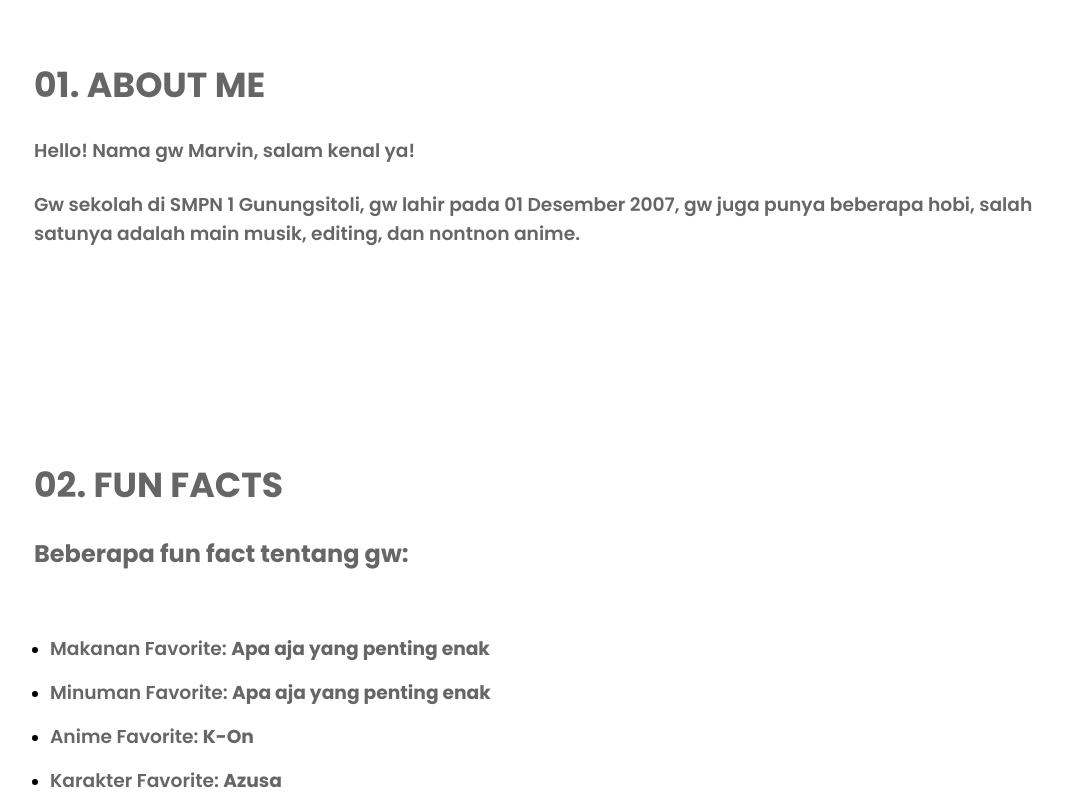
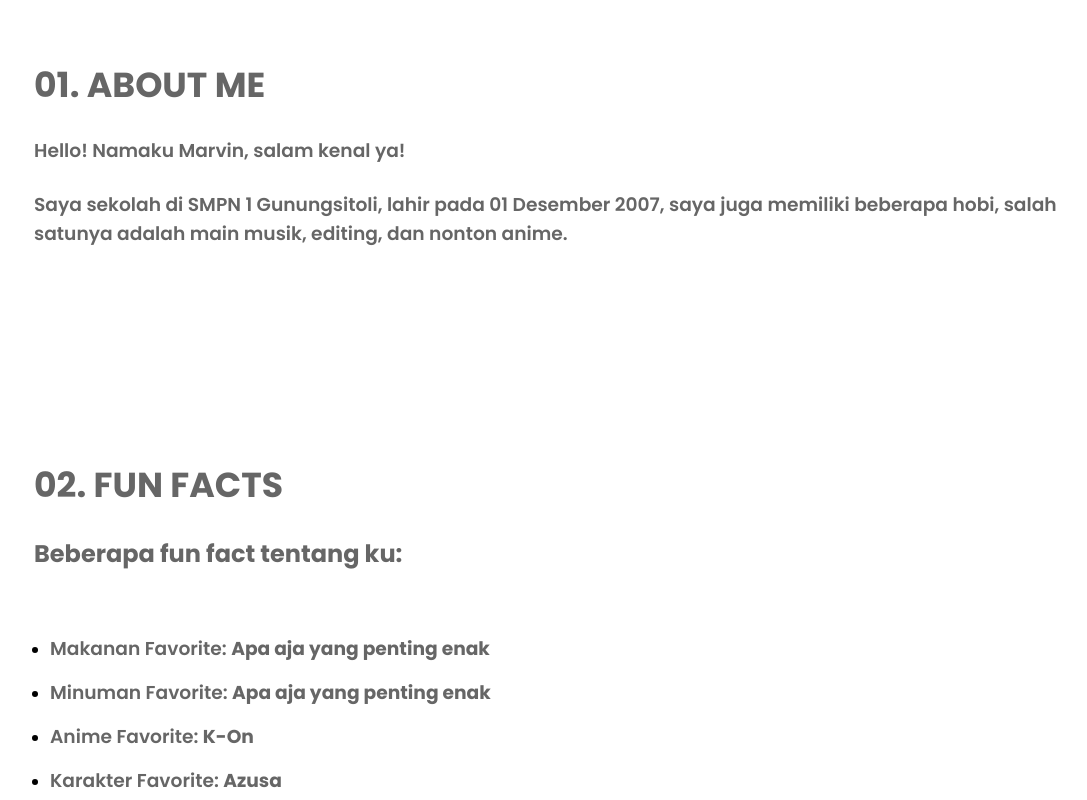
Before and after one commit to DaNoobBoii/marvin-web, a plain HTML site: page index.html in a window 1280 px wide. Shown: the part 820-1620 px from the top of the page, without its empty margins (94-1181 px from the left). Drawn offline with Linux system fonts and the light colour scheme.

Commit message:
index-revisi1

```diff
--- a/index.html
+++ b/index.html
@@ -30,14 +30,14 @@
     <div class="about-me" id="about">
         <h3>01. ABOUT ME</h3>
         <br>
-        <p>Hello! Nama gw Marvin, salam kenal ya!</p>
+        <p>Hello! Namaku Marvin, salam kenal ya!</p>
         <br>
-        <p>Gw sekolah di SMPN 1 Gunungsitoli, gw lahir pada 01 Desember 2007, gw juga punya beberapa hobi, salah satunya adalah main musik, editing, dan nontnon anime.</p>
+        <p>Saya sekolah di SMPN 1 Gunungsitoli, lahir pada 01 Desember 2007, saya juga memiliki beberapa hobi, salah satunya adalah main musik, editing, dan nonton anime.</p>
     </div>
     <div class="fun-facts" id="facts">
         <h3>02. FUN FACTS</h3>
         <br>
-        <h4>Beberapa fun fact tentang gw:</h4>
+        <h4>Beberapa fun fact tentang ku:</h4>
         <ul class="list">
             <li><p>Makanan Favorite: <strong>Apa aja yang penting enak</strong></p></li>
             <li><p>Minuman Favorite: <strong>Apa aja yang penting enak</strong></p></li>
@@ -55,5 +55,9 @@
             <li><p>NONTON ANIME</p><p><strong>100/10</strong></p></li>
         </ul>
     </div>
+
+    <div class="copyright">
+        <p>© 2021 RAFAEL WILLIEM</p>
+    </div>
 </body>
 </html>
```
